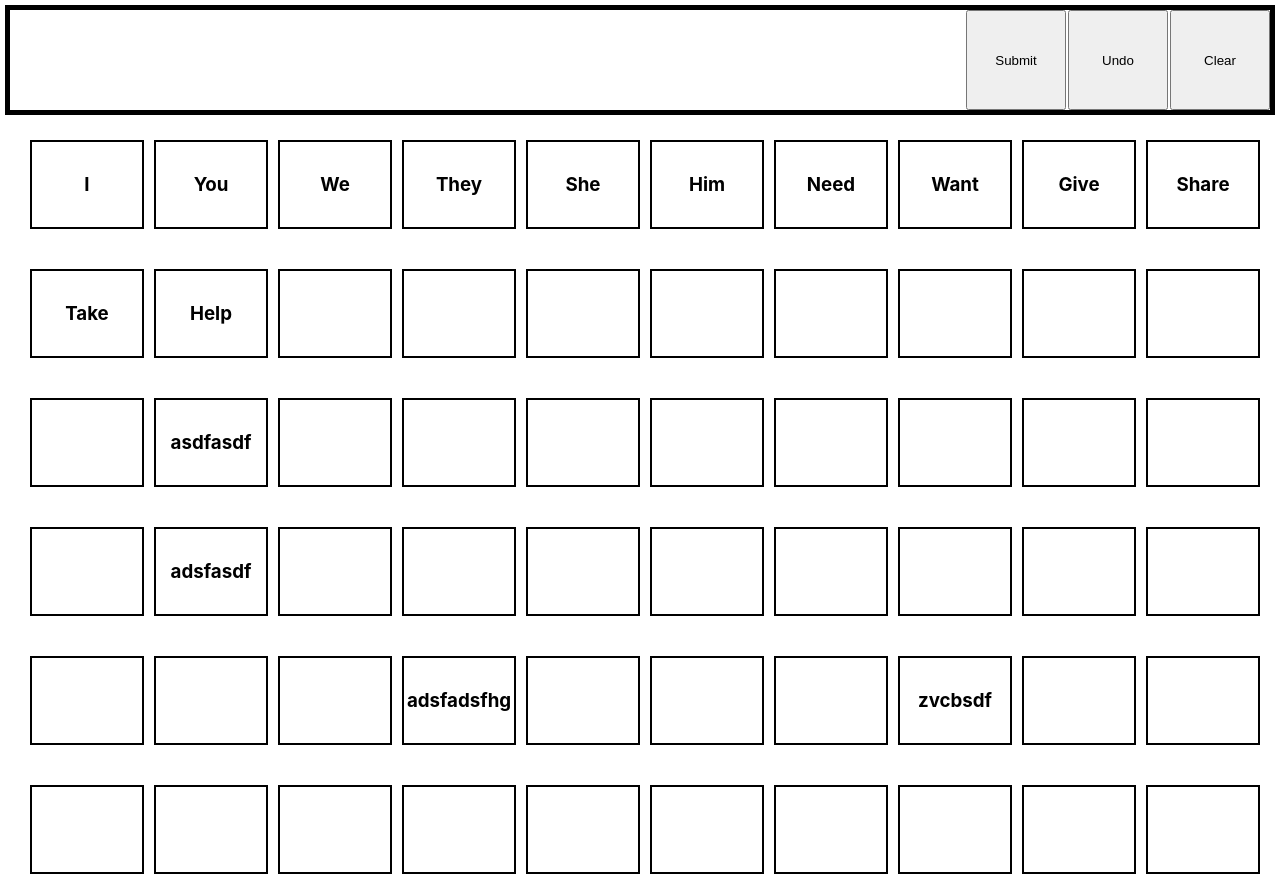
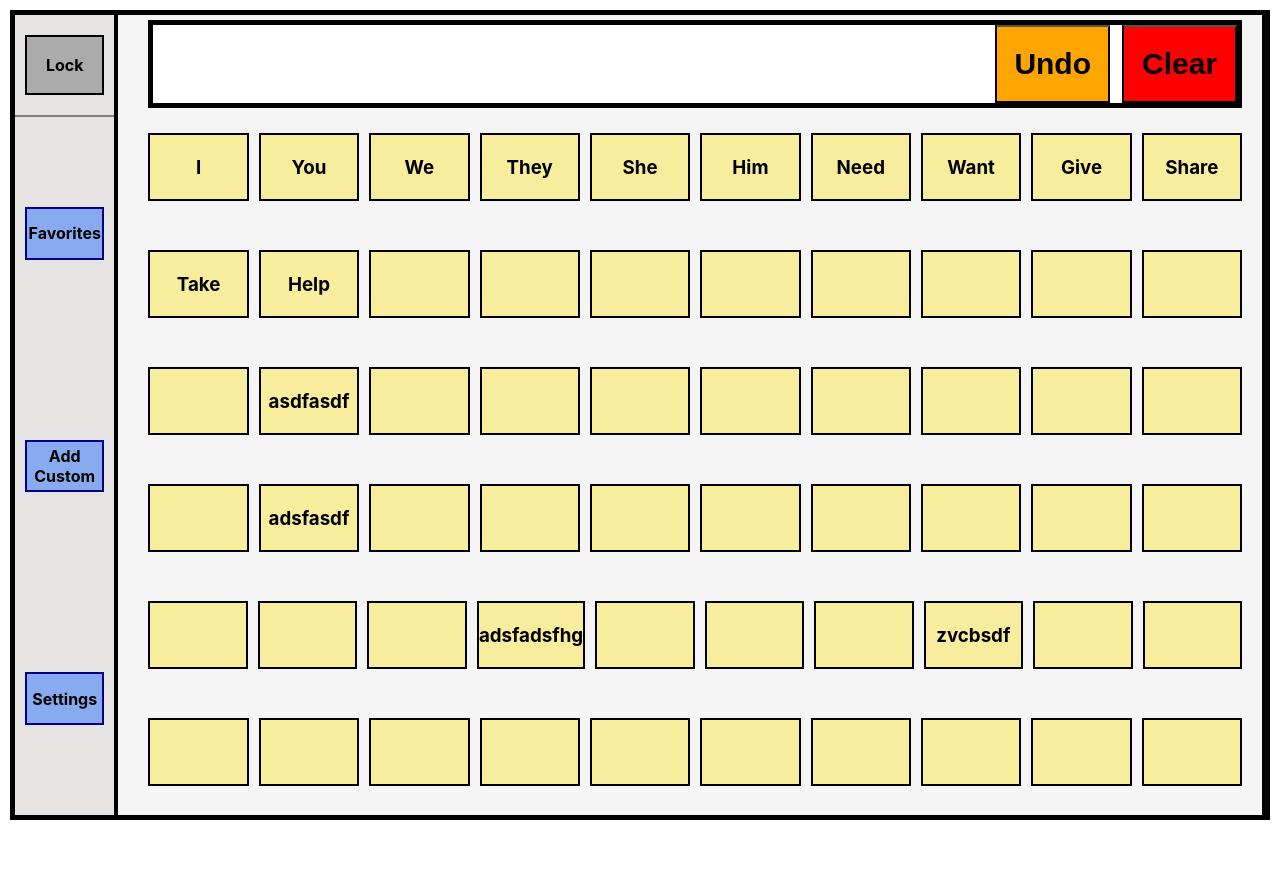
Before and after one commit to Jared-Ervin/texttalk, a React (Create React App) app: page / in a window 1280 px wide. After the commit the page ends 830 px from the top, so only its background shows below. Built offline with nearby package versions, Linux system fonts and the light colour scheme.

Commit message:
Css and formatting

```diff
--- a/src/App.css
+++ b/src/App.css
@@ -1,29 +1,76 @@
 #container {
   display: flex;
+  flex-direction: row;
+  align-items: center;
+  border: black solid 5px;
+  height: 100vh;
+  margin: 10px;
+}
+
+#main-window {
+  display: flex;
   flex-direction: column;
+  border: black solid 3px;
+  width: 92%;
+  height: 100vh;
+  background: rgb(245, 245, 245);
 }
 
 #output-bar {
   display: flex;
   align-items: center;
   justify-content: space-between;
-  height: 100px;
+  height: 10vh;
   border: 5px black solid;
   padding-left: 20px;
+  margin: 5px 20px 5px 30px;
+  background: rgb(255, 255, 255);
+}
 
-  margin: 5px;
+#active-phrase {
+  flex-grow: 5;
+  width: 50%;
+}
+
+#output-buttons {
+  display: flex;
+  flex-grow: 1;
+  justify-content: flex-end;
+  height: 100%;
+  border-top: solid 0px;
+  border-bottom: solid 0px;
+
+
 }
 
 .button {
-  height: 100px;
-  margin-left: 2px;
-  width: 100px;
+  width: 100%;
+  border-left: solid black 2px;
+  border-right: solid black 2px;
 }
+
+#undo-button {
+  background: orange;
+  color: rgb(0, 0, 0);
+  font-size: 30px;
+  font-weight: bolder;
+  margin-right: 0px;
+}
+#clear-button {
+  background: red;
+  color: rgb(0, 0, 0);
+  font-size: 30px;
+  font-weight: bolder;
+  margin-left: 5%;
+  margin-right: 0px;
+}
+
 
 .word-grid {
   display: flex;
   justify-content: space-evenly;
   flex-direction: column;
+  height: 90vh;
   /* border: solid blue 2px; */
 }
 
@@ -32,10 +79,10 @@
   justify-content: center;
   align-items: center;
   border: 2px black solid;
-  height: 85px;
+  height: 8vh;
   width: 10%;
   margin-left: 10px;
-  /* margin: 100px; */
+  background: rgb(247, 237, 156);
 }
 
 .row {
--- a/src/App.js
+++ b/src/App.js
@@ -1,5 +1,6 @@
 import "./App.css";
 import React, { useState } from "react";
+import { SideBar } from "./Components/SideBar";
 
 function App() {
   const [phrase, setPhrase] = useState([""]);
@@ -19,10 +20,6 @@ function App() {
   }
 
   function OutputBar() {
-    const handleSubmit = () => {
-      alert(phrase.join(" "));
-    };
-
     const handleUndo = () => {
       const lastElement = phrase.pop();
       setPhrase(phrase.filter((element) => phrase.element !== lastElement));
@@ -37,13 +34,10 @@ function App() {
         <h1 id="active-phrase">{phrase.join(" ")}</h1>
         <span></span>
         <div id="output-buttons">
-          <button className="button" onClick={handleSubmit}>
-            Submit
-          </button>
-          <button className="button" onClick={handleUndo}>
+          <button className="button" id="undo-button" onClick={handleUndo}>
             Undo
           </button>
-          <button className="button" onClick={handleDelete}>
+          <button className="button" id="clear-button" onClick={handleDelete}>
             Clear
           </button>
         </div>
@@ -129,8 +123,11 @@ function App() {
 
   return (
     <div id="container">
-      <OutputBar phrase={phrase}/>
-      <WordGrid/>
+      <SideBar/>
+    <div id="main-window">
+      <OutputBar phrase={phrase} />
+      <WordGrid />
+    </div>
     </div>
   );
 }
--- /dev/null
+++ b/src/Components/SideBar.js
@@ -0,0 +1,16 @@
+import React from "react";
+import "./sidebar.css"
+
+export function SideBar() {
+    return (
+        <div id="side-bar">
+            <div className="side-bar-button" id="lock-button"><h4>Lock</h4></div>
+            <div id="options">
+            <div className="side-bar-button"><h4>Favorites</h4></div>
+            <div className="side-bar-button"><h4>Add Custom</h4></div>
+            <div className="side-bar-button"><h4>Settings</h4></div>
+            </div>
+        </div>
+
+    )
+}
--- /dev/null
+++ b/src/Components/sidebar.css
@@ -0,0 +1,39 @@
+#side-bar {
+    display: flex;
+    flex-direction: column;
+    justify-content: space-around;
+    align-items: center;
+    height: 100%;
+    width: 8%;
+    background: rgb(230, 227, 227);
+    border-right: black solid 1px;
+}
+
+#lock-button {
+    background-color: rgba(128, 128, 128, 0.568);
+    border: black solid 2px;
+    margin: 20px;
+}
+
+#options {
+    display: flex;
+    flex-direction: column;
+    justify-content: space-around;
+    align-items: center;
+    height: 100%;
+    width: 100%;
+    border-top: grey solid 2px;
+}
+
+.side-bar-button {
+    display: flex;
+    align-items: center;
+    text-align: center;
+    justify-content: center;
+    border: gray solid 1px;
+    width: 75%;
+    height: 7%;
+    margin: 5px 10px;
+    background-color: rgb(135, 171, 238);
+    border: darkblue solid 2px;
+}
--- a/src/index.css
+++ b/src/index.css
@@ -1,10 +1,14 @@
 body {
-  margin: 0;
+
+  margin: 0 auto;
   font-family: -apple-system, BlinkMacSystemFont, 'Segoe UI', 'Roboto', 'Oxygen',
     'Ubuntu', 'Cantarell', 'Fira Sans', 'Droid Sans', 'Helvetica Neue',
     sans-serif;
   -webkit-font-smoothing: antialiased;
   -moz-osx-font-smoothing: grayscale;
+  min-width: 1000px;
+  max-width: 2000px;
+  min-height: 100%;
 }
 
 code {
```
